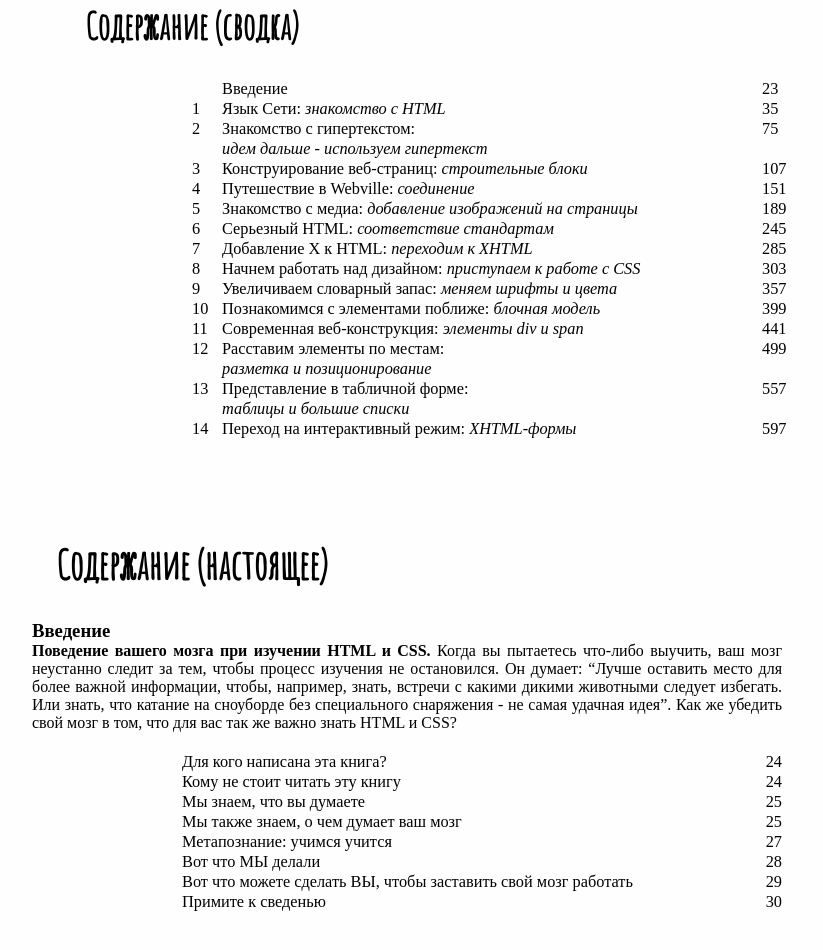
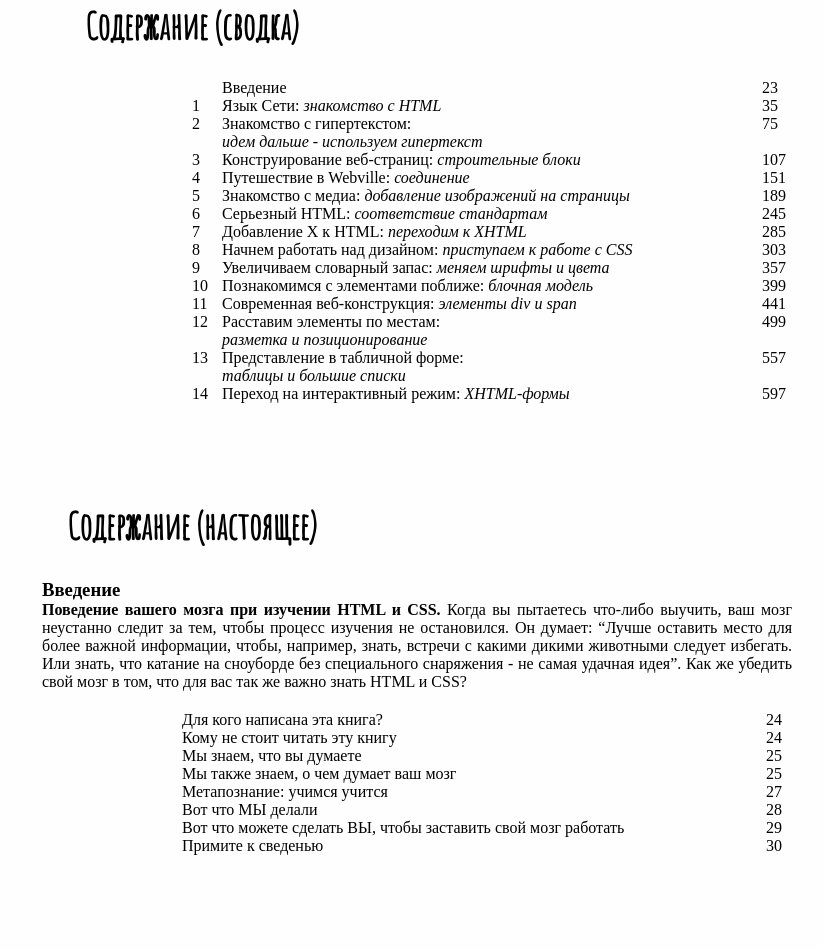
Before and after one commit to r1z3rISGOD/css-epam-task, a website: page index.html in a window 1280 px wide. Shown: the part 836-1786 px from the top of the page, without its empty margins (448-1271 px from the left). After the commit the page ends 1741 px from the top, so only its background shows below. Drawn offline with Linux system fonts and the light colour scheme; files that its build step writes are made by us from their sources.

Commit message:
Made a lot of changes in CSS part

```diff
--- a/index.css
+++ b/index.css
@@ -24,6 +24,13 @@ body {
     margin-top: 20px;
 }
 
+@media (min-width: 1024px) and (max-width: 1500px) {
+    .header {
+        font-size: calc(1rem + 1vw);
+        animation: transLeft 3s;
+    }
+}
+
 .header__text-1 {
     font-family: 'Amatic SC', sans-serif;
     margin-left: 20px;
@@ -44,11 +51,51 @@ body {
     margin-bottom: 200px;
 }
 
+@media (min-width: 1024px) {
+    .biography {
+        justify-content: space-between;
+    }
+}
+@supports (display: grid) {
+    @media (min-width: 350px) and (max-width: 1024px) {
+        .biography {
+            display: grid;
+        }
+    }
+    @media (min-width: 1024px) {
+        .biography {
+            display: grid;
+            grid-template-columns: 1fr 1fr;
+        }
+    }
+}
+
 .elizabet {
     animation: transLeft 3s;
     display: flex;
     flex-direction: column;
     width: 100%;
+}
+
+@media (min-width: 1024px) {
+    .elizabet {
+        width: 40%;
+        height: 500px;
+    }
+}
+@supports (display: grid) {
+    @media (min-width: 350px) and (max-width: 1024px) {
+        .elizabet {
+            display: grid;
+            animation: transRight 3s;
+        }
+    }
+    @media (min-width: 1024px) {
+        .elizabet {
+            display: grid;
+            width: 80%;
+        }
+    }
 }
 
 .elizabet__img {
@@ -69,6 +116,29 @@ body {
     margin-top: 30px;
 }
 
+@media (min-width: 1024px) {
+    .eric {
+        width: 40%;
+        height: 500px;
+    }
+}
+@supports (display: grid) {
+    @media (min-width: 350px) and (max-width: 1024px) {
+        .eric {
+            display: grid;
+            width: 100%;
+            animation: transLeft 3s;
+        }
+    }
+    @media (min-width: 1024px) {
+        .eric {
+            display: grid;
+            width: 80%;
+            animation: transRight 3s;
+        }
+    }
+}
+
 .eric__text {
     width: 100%;
     animation: opacity 10s;
@@ -79,17 +149,30 @@ body {
     margin-bottom: 60px;
 }
 
-.summary-block {
+.summary {
     display: flex;
     flex-direction: column;
 }
 
-.summary-block__heading {
+@supports (display: grid) {
+    @media (min-width: 350px) and (max-width: 1024px) {
+        .summary {
+            display: grid;
+            width: 100%;
+        }
+    }
+    @media (min-width: 1024px) {
+        .summary {
+            display: grid;
+        }
+    }
+}
+
+.summary__heading {
     font-size: calc(1.5rem + 1vw);
     margin-bottom: 30px;
     font-family: 'Amatic SC', sans-serif;
 }
-
 
 .list-container {
     display: flex;
@@ -99,11 +182,67 @@ body {
     padding: 0;
 }
 
+@supports (display: grid) {
+    @media (min-width: 350px) and (max-width: 1024px) {
+        .list-container {
+            display: grid;
+            grid-template-columns: 5% 90% 5%;
+            justify-content: center;
+        }
+    }
+    @media (min-width: 1024px) {
+        .list-container {
+            display: grid;
+            grid-template-columns: 5% 90% 5%;
+            justify-content: center;
+            min-width: 600px;
+        }
+    }
+}
 
-.content-block {
-    margin-bottom: 100px;
+
+.content {
     width: 100%;
     padding: 0;
+}
+
+@media (min-width: 1024px) {
+    .content {
+        display: flex;
+        justify-content: flex-end;
+        max-width: 600px;
+    }
+}
+@supports (display: grid) {
+    @media (min-width: 350px) and (max-width: 1024px) {
+        .content {
+            display: grid;
+        }
+    }
+    @media (min-width: 1024px) {
+        .content {
+            display: grid;
+            justify-content: end;
+            max-width: 600px;
+        }
+    }
+}
+
+.summary__content {
+    margin-bottom: 100px;
+}
+
+@media (min-width: 1024px) {
+    .summary__content {
+        margin-right: 40px;
+    }
+}
+@supports (display: grid) {
+    @media (min-width: 1024px) {
+        .summary__content {
+            margin-right: 40px;
+        }
+    }
 }
 
 
@@ -113,24 +252,44 @@ body {
     padding: 0;
 }
 
-.list-content__item, .list-content__item--bold {
-    font-size: calc(0.3rem + 0.9vw);
-    white-space: nowrap;
+@media (max-width: 1000px) {
+    .list-content__item, .list-content__item--bold {
+        font-size: calc(0.3rem + 1.5vw);
+        white-space: nowrap;
+    }
 }
 
-.inside-block {
+.inside {
     display: flex;
     flex-direction: column;
     width: 100%;
     padding: 0;
 }
 
-.inside-block__heading {
+@media (min-width: 1024px) {
+    .inside {
+        min-width: 350px;
+    }
+}
+@supports (display: grid) {
+    @media (min-width: 350px) and (max-width: 1024px) {
+        .inside {
+            display: grid;
+        }
+    }
+    @media (min-width: 1024px) {
+        .inside {
+            display: grid;
+            min-width: 350px;
+        }
+    }
+}
+
+.inside__heading {
     font-size: calc(1.5rem + 1vw);
     margin-bottom: 30px;
     font-family: 'Amatic SC', sans-serif;
 }
-
 
 .second-container {
     display: flex;
@@ -139,10 +298,70 @@ body {
     justify-content: space-between;
 }
 
-.description-block {
+@media (min-width: 1024px) {
+    .second-container {
+        max-width: 600px;
+        min-width: 350px;
+    }
+}
+@supports (display: grid) {
+    @media (min-width: 350px) and (max-width: 1024px) {
+        .second-container {
+            display: grid;
+            grid-template-columns: 92% 8%;
+        }
+    }
+    @media (min-width: 1024px) {
+        .second-container {
+            display: grid;
+            max-width: 600px;
+            min-width: 350px;
+            grid-template-columns: 92% 8%;
+        }
+    }
+}
+
+.description {
+    display: flex;
     margin-bottom: 50px;
+    margin-right: 40px;
+    max-width: 650px;
     width: 100%;
 }
+
+@media(min-width: 1024px) {
+    .description {
+        justify-content: flex-end;}
+}
+@supports (display: grid) {
+    @media (min-width: 350px) and (max-width: 1024px) {
+        .description {
+            display: grid;
+        }
+    }
+    @media (min-width: 1024px) {
+        .description {
+            display: grid;
+            justify-content: end;
+            margin-right: 0;
+            max-width: 650px;
+            grid-template-columns: 1fr;
+        }
+    }
+}
+
+@supports (display: grid) {
+    @media (min-width: 350px) and (max-width: 1024px) {
+        .list-content__item--right {
+            justify-self: end;
+        }
+        }
+    @media(min-width: 1024px) {
+        .list-content__item--right {
+            justify-self: end;
+        }
+    }
+    }
 
 
 .list-content {
@@ -150,315 +369,38 @@ body {
     margin: 0;
 }
 
-.introduction-block {
+.introduction {
     width: 100%;
     display: flex;
     justify-content: center;
     margin-bottom: 20px;
 }
 
-.text-container__text {
-    padding: 0;
+@supports (display: grid) {
+    @media (min-width: 350px) and (max-width: 1024px) {
+        .introduction {
+            display: grid;
+        }
+    }
+    @media (min-width: 1024px) {
+        .introduction {
+            display: grid;
+            justify-content: end;
+        }
+    }
 }
 
+
 @media (min-width: 1024px) {
-    .header {
-        font-size: calc(1rem + 1vw);
-    }
-    .biography {
-        display: flex;
-        flex-direction: row;
-        flex-wrap: wrap;
-        justify-content: space-between;
-        margin-bottom: 200px;
-    }
-
-    .elizabet {
-        display: flex;
-        flex-direction: column;
-        width: 40%;
-        height: 500px;
-    }
-
-    .elizabet__img {
-        width: 100%;
-        margin-bottom: 50px;
-    }
-
-    .elizabet__text {
-        width: 100%;
-        animation: opacity 10s;
-    }
-
-    .eric {
-        display: flex;
-        flex-direction: column;
-        width: 40%;
-        margin-top: 30px;
-        height: 500px;
-    }
-
-    .eric__text {
-        width: 100%;
-        animation: opacity 10s;
-    }
-
-    .eric__img {
-        width: 100%;
-        margin-bottom: 60px;
-    }
-
-    .summary-block {
-        display: flex;
-        flex-direction: column;
-    }
-
-    .summary-block__heading {
-        margin-bottom: 30px;
-        font-family: 'Amatic SC', sans-serif;
-    }
-
-
-    .list-container {
-        display: flex;
-        width: 100%;
-        margin: 0 0;
-        justify-content: space-between;
-        padding: 0;
-    }
-
-
-    .content-block {
-        display: flex;
-        justify-content: flex-end;
-        margin-bottom: 100px;
-        max-width: 600px;
-        width: 100%;
-        padding: 0;
-        margin-right: 40px;
-    }
-
-
-    .list-content {
-        list-style: none;
-        margin: 0;
-    }
-
-    .list-content__item, .list-content__item--bold {
-        font-size: calc(0.3rem + 0.9vw);
-        white-space: nowrap;
-    }
-
-    .inside-block {
-        display: flex;
-        flex-direction: column;
-        width: 100%;
-        min-width: 350px;
-    }
-
-    .inside-block__heading {
-        font-size: 40px;
-        margin-bottom: 30px;
-        font-family: 'Amatic SC', sans-serif;
-    }
-
-
-    .second-container {
-        display: flex;
-        width: 100%;
-        margin: 0 0;
-        max-width: 600px;
-        min-width: 350px;
-        justify-content: space-between;
-    }
-
-    .description-block {
-        display: flex;
-        justify-content: flex-end;
-        margin-bottom: 50px;
-        margin-right: 40px;
-        max-width: 650px;
-        width: 100%;
-    }
-
-
-    .list-content {
-        list-style: none;
-        margin: 0;
-    }
-
-    .introduction-block {
-        width: 100%;
-        display: flex;
-        justify-content: center;
-        margin-bottom: 20px;
-    }
-
     .text-container {
         max-width: 750px;
         min-width: 350px;
         margin-right: 40px;
     }
-
-    .text-container__text {
-        padding: 0;
-    }
 }
 
-@supports (display: grid) {
-    @media (min-width: 350px) and (max-width: 1024px) {
-        * {
-            font-size: calc(1rem + 0.7vw);
-            box-sizing: border-box;
-            padding: 0 0.5%;
-        }
-    }
-    .biography {
-        display: grid;
-        justify-content: center;
-        margin-bottom: 200px;
-    }
-
-    .elizabet {
-        display: grid;
-        width: 100%;
-        animation: transRight 3s;
-    }
-
-    .eric {
-        display: grid;
-        width: 100%;
-        margin-top: 30px;
-        animation: transLeft 3s;
-    }
-
-    .summary-block {
-        display: grid;
-        width: 100%;
-    }
-
-    .list-container {
-        display: grid;
-        grid-template-columns: 5% 90% 5%;
-        width: 100%;
-        margin: 0 0;
-        justify-content: center;
-        padding: 0;
-    }
-
-    .inside-block {
-        display: grid;
-        width: 100%;
-        padding: 0;
-    }
-
-    .second-container {
-        display: grid;
-        width: 100%;
-        margin: 0 0;
-        grid-template-columns: 92% 8%;
-    }
-
-    .list-content__item--right {
-        justify-self: end;
-    }
-
-    .description-block {
-        margin-bottom: 50px;
-        width: 100%;
-    }
-
-    .introduction-block {
-        width: 100%;
-        display: grid;
-        justify-content: center;
-        margin-bottom: 20px;
-    }
-
-    @media (min-width: 1024px) {
-        .header {
-            animation: transLeft 3s;
-        }
-
-        .biography {
-            display: grid;
-            grid-template-columns: 1fr 1fr;
-            margin-bottom: 200px;
-        }
-
-        .elizabet {
-            display: grid;
-            width: 80%;
-            animation: transLeft 3s;
-        }
-
-        .eric {
-            display: grid;
-            width: 80%;
-            margin-top: 30px;
-            animation: transRight 3s;
-        }
-
-        .summary-block {
-            display: grid;
-        }
-
-        .list-container {
-            display: grid;
-            width: 100%;
-            margin: 0 0;
-            justify-content: space-between;
-            padding: 0;
-        }
-
-
-        .content-block {
-            display: flex;
-            justify-content: flex-end;
-            margin-bottom: 100px;
-            max-width: 600px;
-            width: 100%;
-            padding: 0;
-            margin-right: 40px;
-        }
-
-        .inside-block {
-            display: grid;
-            width: 100%;
-            min-width: 350px;
-        }
-
-        .second-container {
-            display: grid;
-            width: 100%;
-            margin: 0 0;
-            max-width: 600px;
-            min-width: 350px;
-            justify-content: space-between;
-            grid-template-columns: 92% 8%;
-        }
-
-        .description-block {
-            display: grid;
-            justify-content: end;
-            margin-bottom: 50px;
-            margin-right: 0;
-            max-width: 650px;
-            width: 100%;
-            grid-template-columns: 1fr;
-        }
-
-        .introduction-block {
-            width: 100%;
-            display: flex;
-            justify-content: center;
-            margin-bottom: 20px;
-        }
-
-        .text-container {
-            margin-right: 50px;
-        }
-    }
+.text-container__text {
+    padding: 0;
 }
 
 @keyframes opacity {
--- a/index.html
+++ b/index.html
@@ -32,9 +32,9 @@
         </span>
     </section>
 </main>
-<section class="summary-block">
-    <h1 class="summary-block__heading">Содержание (сводка)</h1>
-    <section class="content-block">
+<section class="summary">
+    <h1 class="summary__heading">Содержание (сводка)</h1>
+    <section class="content summary__content">
         <div class="list-container">
             <ul class="list-content">
                 <li class="list-content__item"><br></li>
@@ -96,9 +96,9 @@
         </div>
     </section>
 </section>
-<section class="inside-block">
-    <h1 class="inside-block__heading">Содержание (настоящее)</h1>
-    <section class="introduction-block">
+<section class="inside">
+    <h1 class="inside__heading">Содержание (настоящее)</h1>
+    <section class="introduction">
         <div class="text-container">
         <h1 class="text-container__heading">Введение</h1>
         <span class="text-container__text"><b>Поведение вашего мозга при изучении HTML и CSS.</b> Когда вы пытаетесь что-либо выучить, ваш мозг неустанно
@@ -109,7 +109,7 @@
         </span>
         </div>
     </section>
-    <section class="description-block">
+    <section class="description">
         <div class="second-container">
             <ul class="list-content">
                 <li class="list-content__item">Для кого написана эта книга?</li>
```
